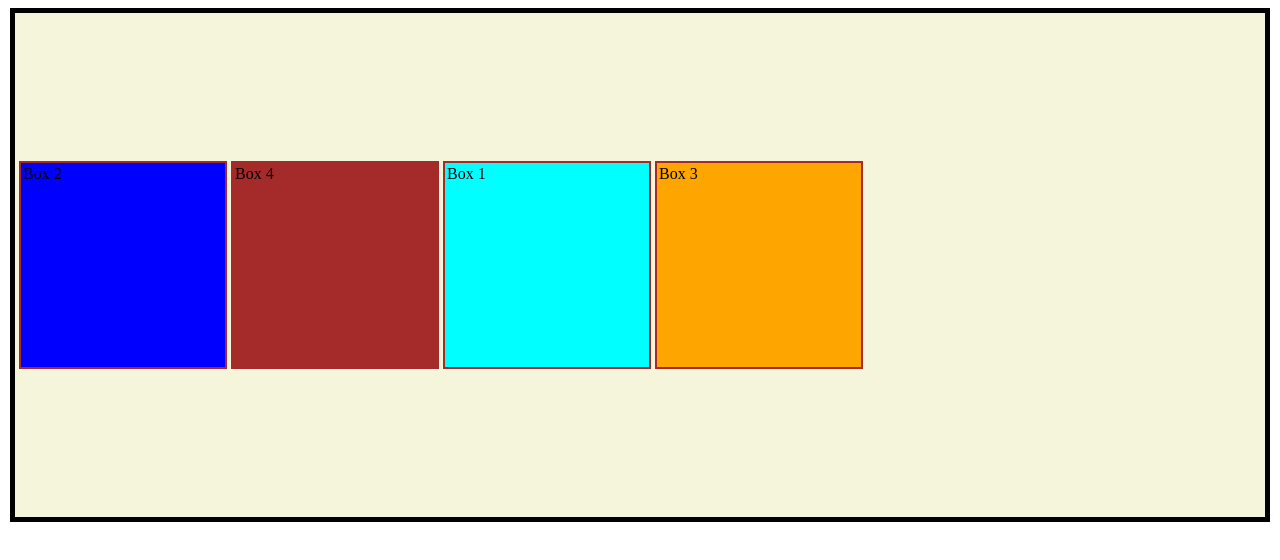
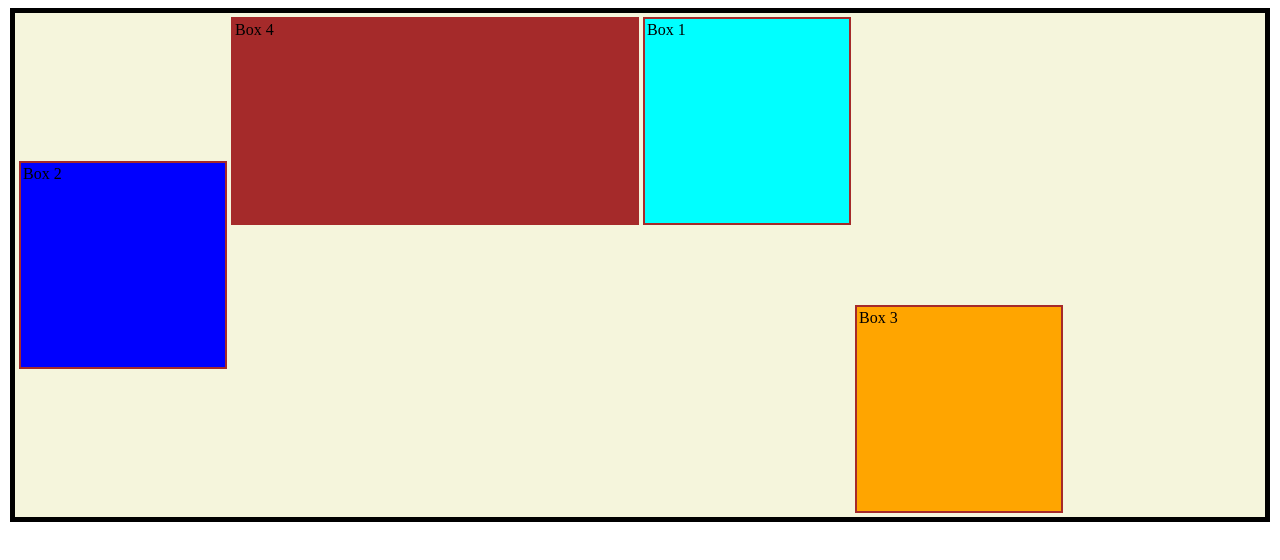
Before and after one commit to AyUsH-LeE/Web_Dev, a plain HTML site: page CSS/08_flex_box.html in a window 1280 px wide. Drawn offline with Linux system fonts and the light colour scheme.

Commit message:
Flexbox Done

```diff
--- a/CSS/08_flex_box.html
+++ b/CSS/08_flex_box.html
@@ -20,8 +20,8 @@
             /* flex-direction: row; */
 
 
-            flex-wrap: wrap;
-            /* flex-wrap: nowrap; */
+            /* flex-wrap: wrap; */
+            flex-wrap: nowrap;
             /* flex-wrap: wrap-reverse; */
 
 
@@ -58,16 +58,24 @@
         #box1{
             background-color: aqua;
             order: 10;
+            flex-shrink: 4;
+            /* flex-grow: 1; */
         }
         #box2{
             background-color: blue;
+            /* flex-grow: 2; */
+            align-self: center;
         }
         #box3{
             background-color: orange;
             order: 20;
+            /* flex-grow: 3; */
+            align-self: end;
         }
         #box4{
             background-color: brown;
+            /* flex-grow: 4; */
+            flex-basis: 400px;
         }
     </style>
 </head>
```
